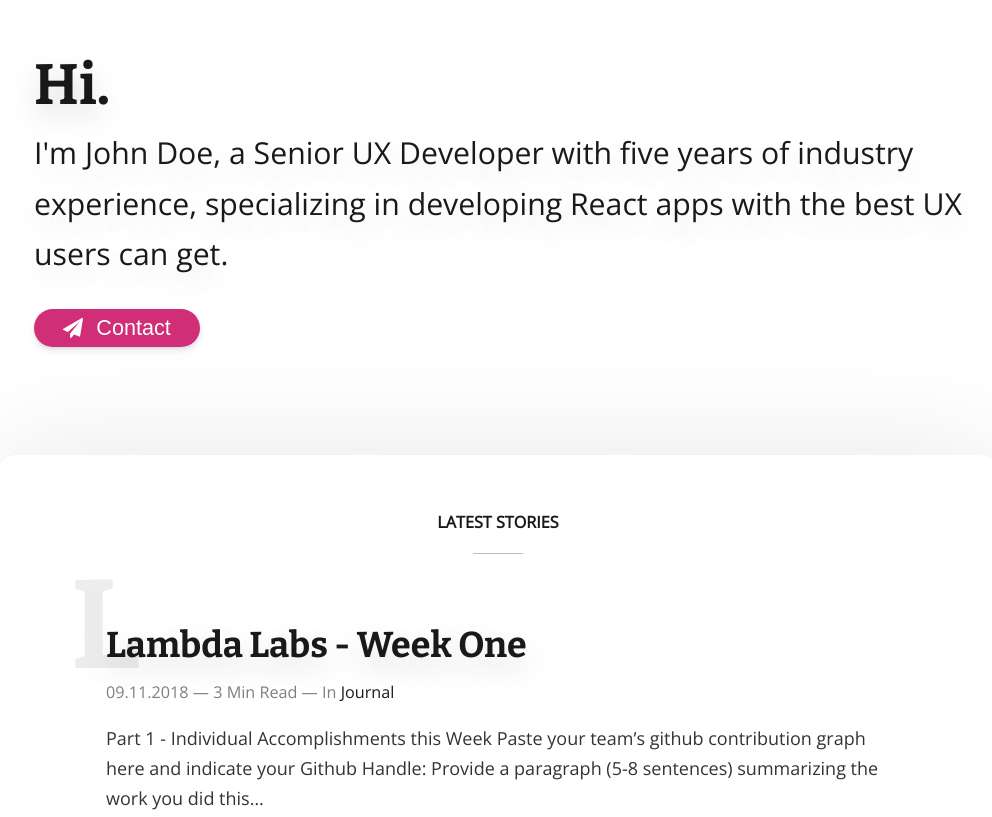
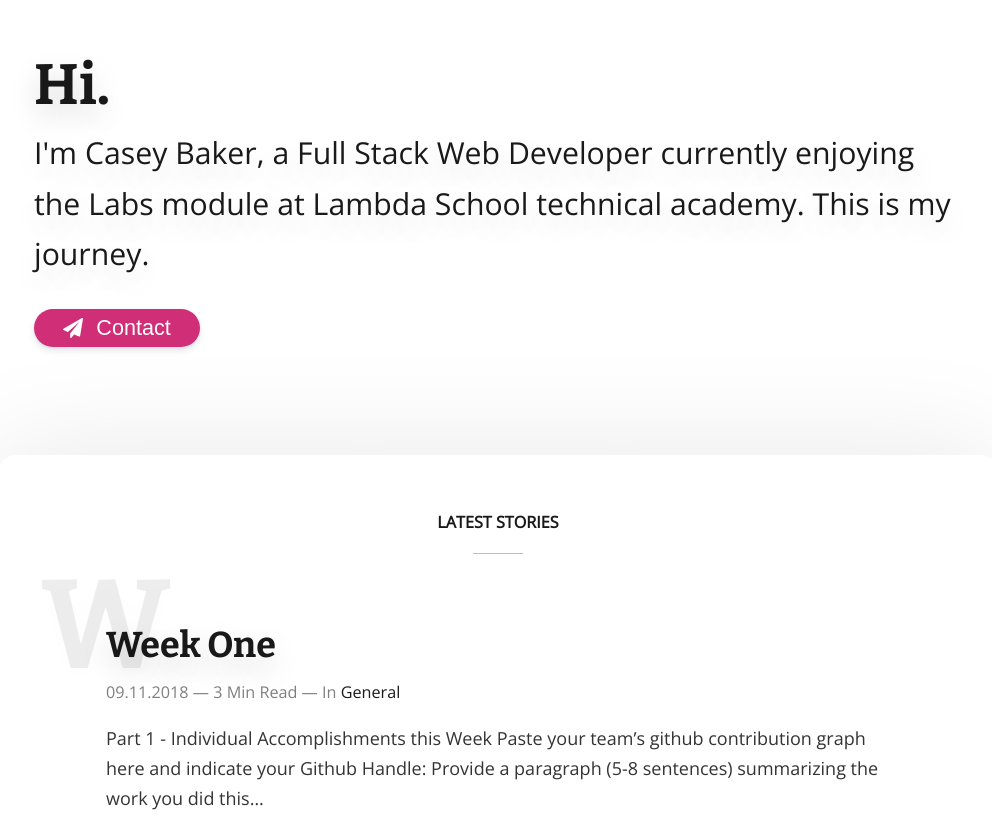
Before and after one commit to abravebee/gatsby-starter-minimal-blog, a Gatsby site: page / in a window 1280 px wide. Shown: the top 817 px of the page, without its empty margins (142-1134 px from the left). Built offline with nearby package versions, Linux system fonts and the light colour scheme; Gatsby itself is replaced by a stand-in of ours; some packages are replaced by stand-ins of ours.

Commit message:
changed title of post and blog header

```diff
--- a/blog/2018-11-09/index.md
+++ b/blog/2018-11-09/index.md
@@ -1,7 +1,7 @@
 ---
 date: "2018-11-09"
-title: "Lambda Labs - Week One"
-category: "Journal"
+title: "Week One"
+category: "General"
 ---
 
 # Part 1 - Individual Accomplishments this Week
--- a/src/pages/index.js
+++ b/src/pages/index.js
@@ -47,8 +47,7 @@ const IndexPage = ({
       <Hero>
         <h1>Hi.</h1>
         <p>
-          I&apos;m John Doe, a Senior UX Developer with five years of industry experience, specializing in developing
-          React apps with the best UX users can get.
+          I&apos;m Casey Baker, a Full Stack Web Developer currently enjoying the Labs module at Lambda School technical academy. This is my journey.
         </p>
         <Link to="/contact">
           <Button big>
```
